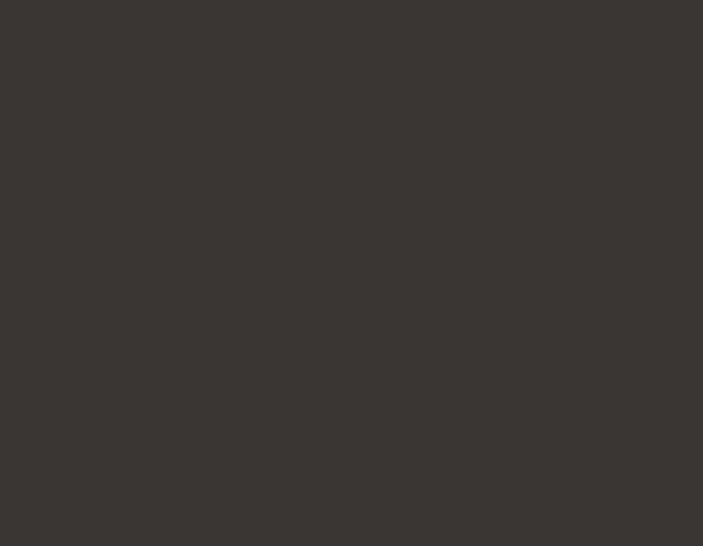
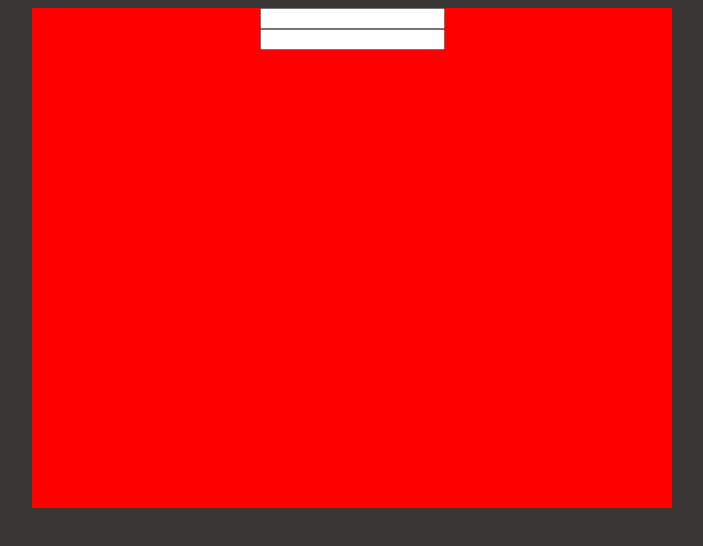
Before and after one commit to ddyrcz/RegistrationPage, a website: page public/index.html in a window 1280 px wide. Shown: the whole page, without its empty margins (296-999 px from the left). Drawn offline with Linux system fonts and the light colour scheme.

Commit message:
Some cute css

```diff
--- a/public/index.html
+++ b/public/index.html
@@ -11,7 +11,10 @@
 </head>
 
 <body>
-
+    <form>
+        <input type="text" />
+        <input type="text" />
+    </form>
 </body>
 
 </html>
--- a/public/style.css
+++ b/public/style.css
@@ -1,3 +1,17 @@
 body{
     background-color: #3A3535;
+    width: 100%;
+    height: 100%;
 }
+
+form{
+    width: 50%;
+    height: 500px;
+    margin: auto;
+    background-color: red;
+}
+
+input{
+    display: block;
+    margin: auto;
+}
```
